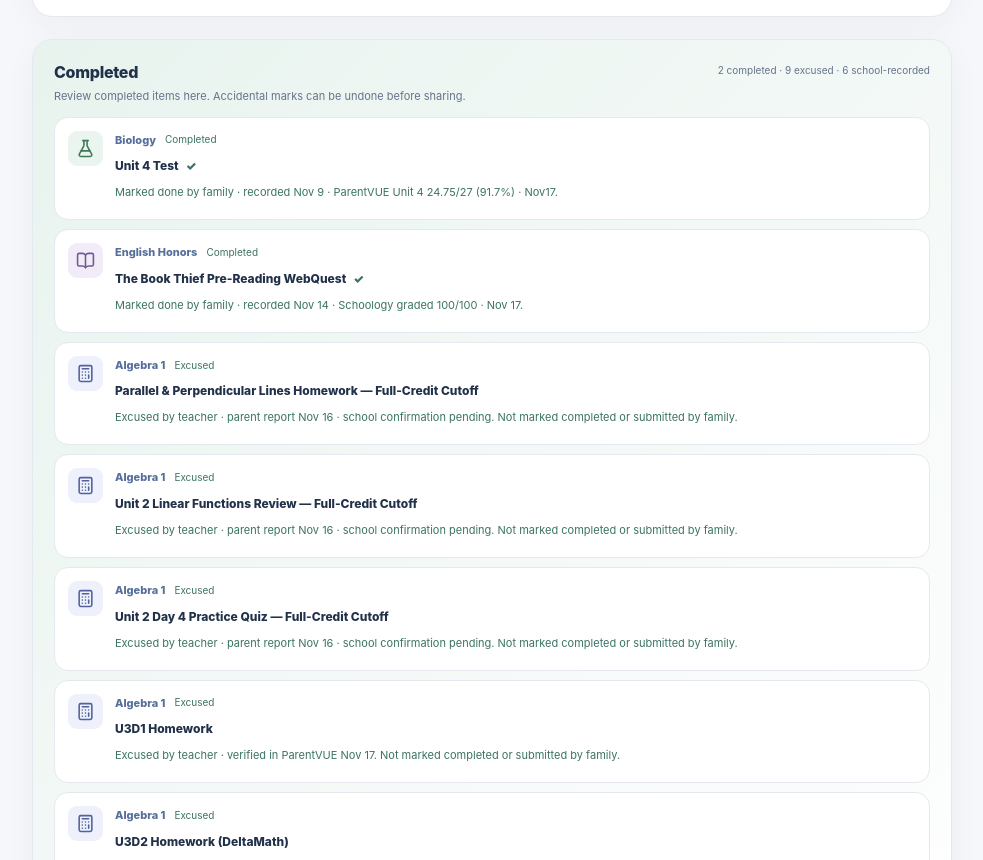
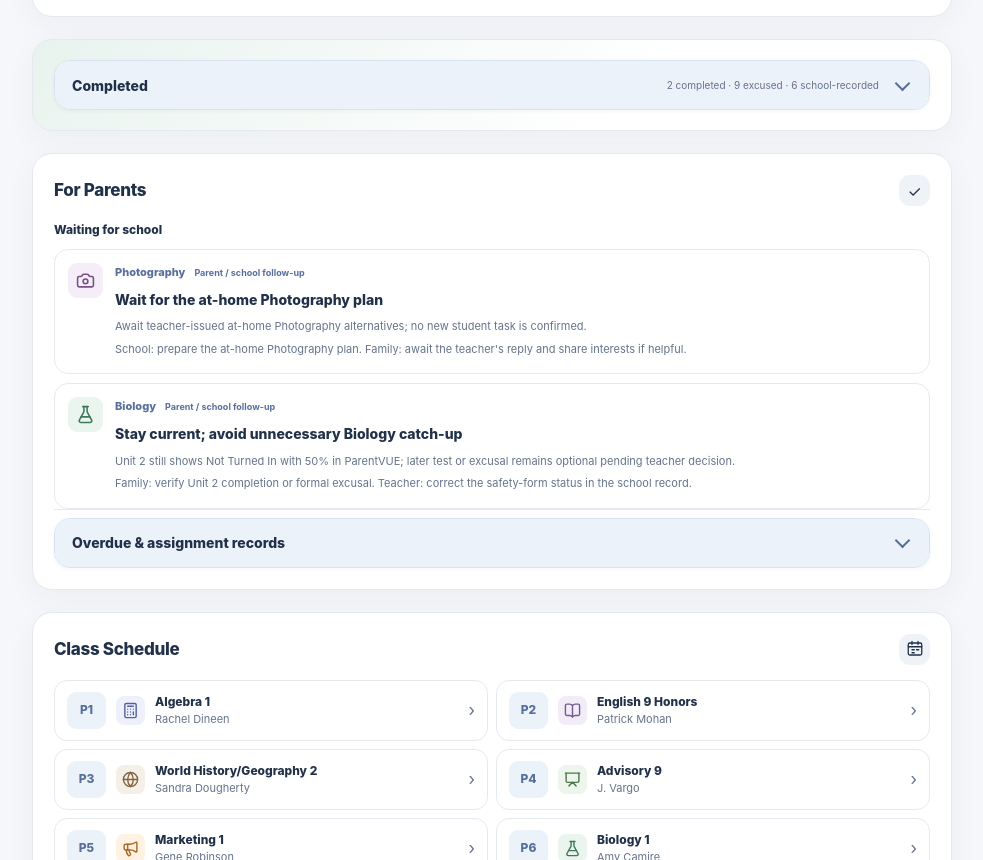
Before and after one commit to The-Panoply/The-School-Board, a plain HTML site: page index.html in a window 1280 px wide. Shown: the part 2703-3563 px from the top of the page, without its empty margins (148-1131 px from the left). Drawn offline with Linux system fonts and the light colour scheme.

Commit message:
Make Completed section a collapsible disclosure matching other dropdowns

```diff
--- a/index.html
+++ b/index.html
@@ -756,6 +756,60 @@ details summary{list-style:none;cursor:pointer}details summary::-webkit-details-
  #followup-wrap>summary::after{transition:none}
 }
 
+
+/* Completed uses the same disclosure card, chevron, and spacing as the other lists. */
+.school-main>.completed-panel{margin-top:22px;padding:0;border:0;background:transparent;box-shadow:none}
+#completed-details{
+ border:1px solid #d9e2ef;
+ border-radius:16px;
+ box-shadow:0 1px 4px rgba(39,63,94,.05);
+ background:var(--paper);
+ overflow:hidden;
+}
+#completed-details>summary{
+ display:flex;
+ align-items:center;
+ justify-content:space-between;
+ min-height:48px;
+ gap:10px;
+ padding:13px 17px;
+ cursor:pointer;
+ list-style:none;
+ background:var(--blue-soft);
+ color:var(--ink);
+}
+#completed-details>summary::-webkit-details-marker{display:none}
+#completed-details>summary .disclosure-title{font-weight:800;font-size:14px}
+#completed-details>summary .completed-total{margin-left:auto;padding:0;min-width:0;text-align:right;white-space:normal}
+#completed-details>summary::after{
+ content:"";
+ width:9px;height:9px;
+ display:block;flex:none;
+ border-right:2px solid var(--blue);
+ border-bottom:2px solid var(--blue);
+ border-top:0;border-left:0;
+ transform:rotate(45deg);
+ margin:0 4px 4px 8px;
+ transition:transform .15s ease;
+}
+#completed-details[open]>summary::after{transform:rotate(225deg);margin-bottom:-4px}
+#completed-details>summary:hover{filter:brightness(.985)}
+#completed-details>summary:focus-visible{outline:3px solid var(--blue);outline-offset:2px}
+#completed-details>.completed-body{padding:15px 18px 18px}
+#completed-details>.completed-body .completed-intro{margin:0 0 12px}
+@media(max-width:520px){
+ .school-main>.completed-panel{padding:0}
+ #completed-details>summary{padding:13px 14px}
+ #completed-details>.completed-body{padding:12px 14px 16px}
+}
+@media(prefers-color-scheme:dark){
+ #completed-details>summary{background:#2b3b53}
+ #completed-details>summary:hover{filter:brightness(1.12)}
+}
+@media(prefers-reduced-motion:reduce){
+ #completed-details>summary::after{transition:none}
+}
+
 </style>
 </head>
 <body>
@@ -802,13 +856,15 @@ details summary{list-style:none;cursor:pointer}details summary::-webkit-details-
       <div id="upcoming"><div class="empty">Loading calendar items…</div></div>
     </section>
     <section class="panel completed-panel" aria-labelledby="completed-heading">
-      <div class="completed-header">
-        <div><h2 id="completed-heading" class="completed-heading">Completed</h2><p class="completed-intro">Review completed items here. Accidental marks can be undone before sharing.</p></div>
-        <span class="completed-total" id="completed-total" aria-live="polite"></span>
-      </div>
-      <div id="completed-items" class="completed-items" aria-live="polite">
-        <p class="completed-empty">Loading completed items…</p>
-      </div>
+      <details class="disclosure" id="completed-details">
+        <summary aria-label="Expand or collapse completed assignment records"><span class="disclosure-title" id="completed-heading">Completed</span><span class="completed-total" id="completed-total" aria-live="polite"></span></summary>
+        <div class="disclosure-body completed-body">
+          <p class="completed-intro">Review completed items here. Accidental marks can be undone before sharing.</p>
+          <div id="completed-items" class="completed-items" aria-live="polite">
+            <p class="completed-empty">Loading completed items…</p>
+          </div>
+        </div>
+      </details>
     </section>
     <section class="panel parent-panel pad" aria-labelledby="parent-title"><div class="section-head"><div><h2 class="section-title" id="parent-title">For Parents</h2></div><span class="section-icon" aria-hidden="true">✓</span></div><div class="parent-review-list-heading">Waiting for school</div><div id="parent-review-list" class="parent-review-list"><p class="empty">Loading adult follow-ups…</p></div><div class="parent-records">
       <details class="disclosure" id="older-details">
```
